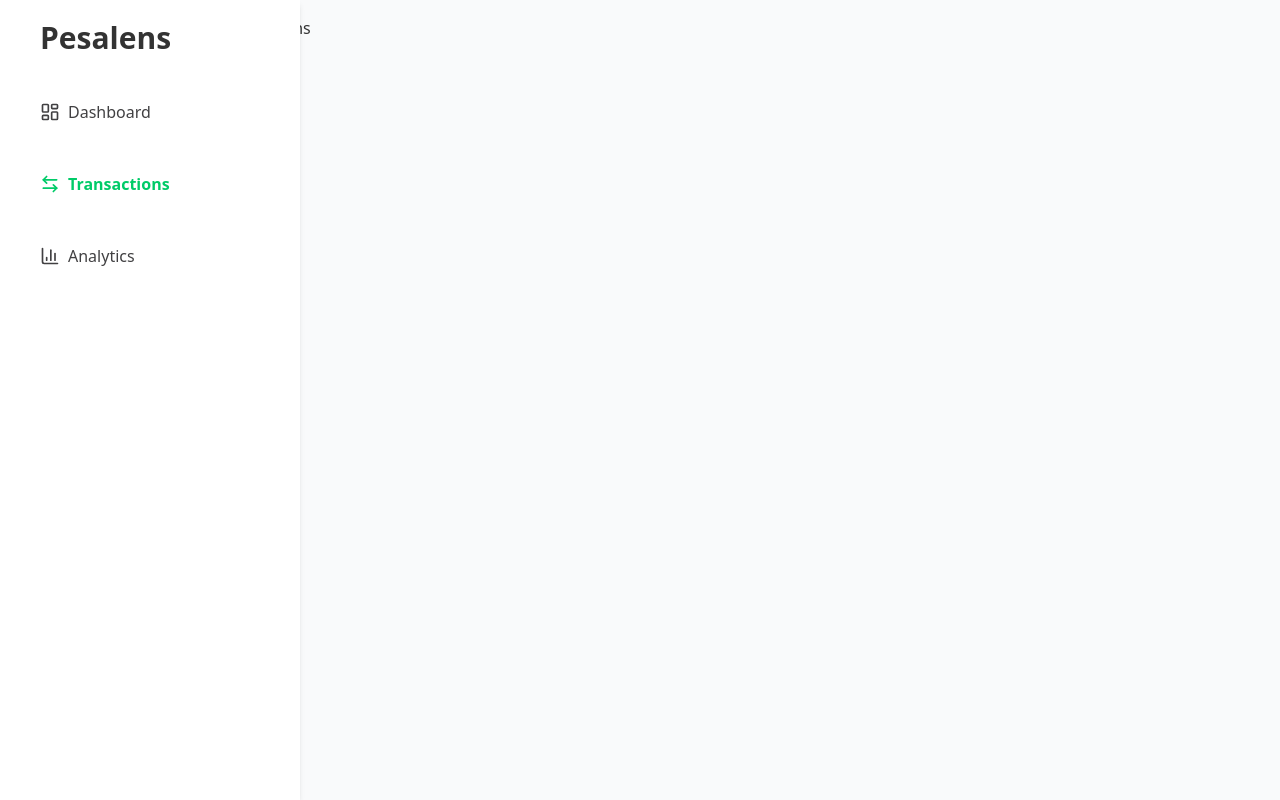
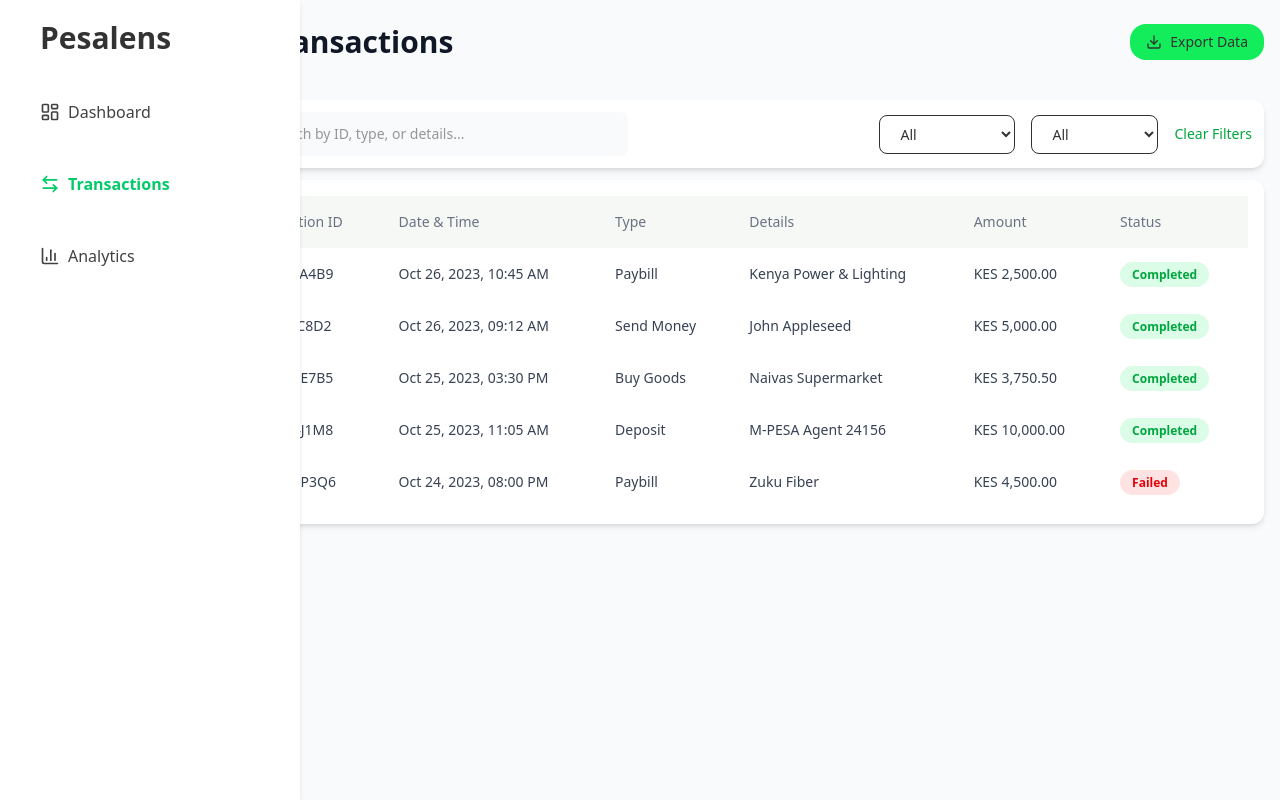
Before and after one commit to samuelkaranja/pesalens, a React (Vite) app: page /transactions in a window 1280 px wide. Built offline with nearby package versions, Linux system fonts and the light colour scheme.

Commit message:
Created a TransactionsTable and passed it in the Transactions page

```diff
--- a/src/components/RecentTransactions.tsx
+++ b/src/components/RecentTransactions.tsx
@@ -1,10 +1,12 @@
 import React from "react";
 
 export interface Transaction {
+  transactionId: string;
   date: string;
-  description: string;
   type: string;
+  details: string;
   amount: number;
+  status: string;
 }
 
 interface RecentTransactionsProps {
@@ -13,21 +15,23 @@ interface RecentTransactionsProps {
 }
 
 const RecentTransactions: React.FC<RecentTransactionsProps> = ({
-  title = "Recent Transactions",
+  title = "Recent Activity",
   transactions,
 }) => {
   return (
     <div className="w-full bg-white p-6 rounded-xl shadow-sm">
-      <h2 className="text-xl font-semibold mb-5">{title}</h2>
+      <h2 className="text-2xl font-semibold mb-7">{title}</h2>
 
       <div className="overflow-x-auto">
         <table className="min-w-full border-collapse">
           <thead>
             <tr className="bg-gray-100 text-left">
+              <th className="p-3 font-medium text-gray-600">Transaction ID</th>
               <th className="p-3 font-medium text-gray-600">Date</th>
-              <th className="p-3 font-medium text-gray-600">Description</th>
               <th className="p-3 font-medium text-gray-600">Type</th>
+              <th className="p-3 font-medium text-gray-600">Details</th>
               <th className="p-3 font-medium text-gray-600">Amount</th>
+              <th className="p-3 font-medium text-gray-600">Status</th>
             </tr>
           </thead>
 
@@ -37,12 +41,14 @@ const RecentTransactions: React.FC<RecentTransactionsProps> = ({
                 key={index}
                 className="border-b border-gray-300 last:border-b-0 hover:bg-gray-50 transition font-light text-md"
               >
+                <td className="p-3">{tx.transactionId}</td>
                 <td className="p-3">{tx.date}</td>
-                <td className="p-3">{tx.description}</td>
                 <td className="p-3 capitalize">{tx.type}</td>
+                <td className="p-3">{tx.details}</td>
                 <td className="p-3 font-medium">
                   KES {tx.amount.toLocaleString()}
                 </td>
+                <td className="p-3">{tx.status}</td>
               </tr>
             ))}
           </tbody>
--- /dev/null
+++ b/src/components/TransactionsTable.tsx
@@ -0,0 +1,134 @@
+import React, { useState } from "react";
+import { Search } from "lucide-react";
+
+export interface Transaction {
+  id: string;
+  date: string;
+  time: string;
+  type: string;
+  details: string;
+  amount: string;
+  status: "Completed" | "Failed";
+}
+
+interface TransactionsTableProps {
+  data: Transaction[];
+}
+
+const TransactionsTable: React.FC<TransactionsTableProps> = ({ data }) => {
+  const [searchText, setSearchText] = useState("");
+  const [typeFilter, setTypeFilter] = useState("All");
+  const [statusFilter, setStatusFilter] = useState("All");
+
+  // Filtered transactions based on search and filters
+  const filteredData = data.filter((t) => {
+    const matchesSearch =
+      t.id.toLowerCase().includes(searchText.toLowerCase()) ||
+      t.details.toLowerCase().includes(searchText.toLowerCase()) ||
+      t.type.toLowerCase().includes(searchText.toLowerCase());
+
+    const matchesType = typeFilter === "All" || t.type === typeFilter;
+    const matchesStatus = statusFilter === "All" || t.status === statusFilter;
+
+    return matchesSearch && matchesType && matchesStatus;
+  });
+
+  return (
+    <>
+      <div className="bg-white rounded-xl shadow-md border-gray-300 flex flex-wrap items-center justify-between gap-4 mt-5 p-3">
+        {/* Search + Filters */}
+        <div className="flex items-center bg-gray-50 border-gray-800 rounded-lg px-4 py-3 w-full md:w-100">
+          <Search className="h-4 w-4 text-gray-400" />
+          <input
+            type="text"
+            placeholder="Search by ID, type, or details..."
+            value={searchText}
+            onChange={(e) => setSearchText(e.target.value)}
+            className="ml-2 w-full outline-none text-sm bg-transparent"
+          />
+        </div>
+
+        <div className="flex gap-4">
+          <select
+            value={typeFilter}
+            onChange={(e) => setTypeFilter(e.target.value)}
+            className="bg-white border rounded-lg px-4 py-2 text-sm"
+          >
+            <option>All</option>
+            <option>Paybill</option>
+            <option>Send Money</option>
+            <option>Buy Goods</option>
+            <option>Deposit</option>
+          </select>
+
+          <select
+            value={statusFilter}
+            onChange={(e) => setStatusFilter(e.target.value)}
+            className="bg-white border rounded-lg px-4 py-2 text-sm"
+          >
+            <option>All</option>
+            <option>Completed</option>
+            <option>Failed</option>
+          </select>
+
+          <button
+            onClick={() => {
+              setSearchText("");
+              setTypeFilter("All");
+              setStatusFilter("All");
+            }}
+            className="text-green-600 text-sm font-medium hover:cursor-pointer hover:underline"
+          >
+            Clear Filters
+          </button>
+        </div>
+      </div>
+
+      <div className="bg-white rounded-xl shadow-md border-gray-300 mt-3 p-4">
+        {/* Table */}
+        <table className="w-full text-left">
+          <thead className="text-gray-500 text-sm border-b-gray-400 bg-[#f6f8f6]">
+            <tr>
+              <th className="py-4 px-4 font-medium">Transaction ID</th>
+              <th className="py-4 px-4 font-medium">Date & Time</th>
+              <th className="py-4 px-4 font-medium">Type</th>
+              <th className="py-4 px-4 font-medium">Details</th>
+              <th className="py-4 px-4 font-medium">Amount</th>
+              <th className="py-4 px-4 font-medium">Status</th>
+            </tr>
+          </thead>
+
+          <tbody className="text-gray-700 text-sm">
+            {filteredData.map((t, idx) => (
+              <tr
+                key={idx}
+                className="border-b-gray-400 hover:bg-gray-50 hover:cursor-pointer transition"
+              >
+                <td className="py-4 px-4 font-medium">{t.id}</td>
+                <td className="py-4 px-4">
+                  {t.date}, {t.time}
+                </td>
+                <td className="py-4 px-4">{t.type}</td>
+                <td className="py-4 px-4">{t.details}</td>
+                <td className="py-4 px-4">KES {t.amount}</td>
+                <td className="py-4 px-4">
+                  <span
+                    className={`px-3 py-1 rounded-full text-xs font-semibold ${
+                      t.status === "Completed"
+                        ? "bg-green-100 text-green-600"
+                        : "bg-red-100 text-red-600"
+                    }`}
+                  >
+                    {t.status}
+                  </span>
+                </td>
+              </tr>
+            ))}
+          </tbody>
+        </table>
+      </div>
+    </>
+  );
+};
+
+export default TransactionsTable;
--- a/src/pages/Dashboard.tsx
+++ b/src/pages/Dashboard.tsx
@@ -13,40 +13,52 @@ const stats = [
 
 const sampleData: Transaction[] = [
   {
+    transactionId: "TXN-001",
     date: "2025-01-12",
-    description: "Deposit from M-Pesa",
     type: "deposit",
+    details: "Deposit from M-Pesa",
     amount: 3500,
+    status: "Completed",
   },
   {
+    transactionId: "TXN-002",
     date: "2025-01-10",
-    description: "Withdrawal to Card",
     type: "withdrawal",
+    details: "Withdrawal to Card",
     amount: -2000,
+    status: "Completed",
   },
   {
+    transactionId: "TXN-003",
     date: "2025-01-05",
-    description: "Monthly Contribution",
     type: "saving",
+    details: "Monthly Contribution",
     amount: 1500,
+    status: "Completed",
   },
   {
+    transactionId: "TXN-004",
     date: "2025-01-12",
-    description: "Deposit from M-Pesa",
     type: "deposit",
+    details: "Deposit from M-Pesa",
     amount: 3500,
+    status: "Completed",
   },
   {
+    transactionId: "TXN-005",
     date: "2025-01-10",
-    description: "Withdrawal to Card",
     type: "withdrawal",
+    details: "Withdrawal to Card",
     amount: -2000,
+    status: "Completed",
   },
   {
+    transactionId: "TXN-006",
     date: "2025-01-05",
-    description: "Monthly Contribution",
     type: "saving",
+    details: "Monthly Contribution",
     amount: 1500,
+    status: "Completed",
   },
 ];
 
--- a/src/pages/Transactions.tsx
+++ b/src/pages/Transactions.tsx
@@ -1,7 +1,69 @@
 import React from "react";
+import type { Transaction } from "../components/TransactionsTable";
+import TransactionsTable from "../components/TransactionsTable";
+import { Download } from "lucide-react";
+
+const transactions: Transaction[] = [
+  {
+    id: "RKT6G3A4B9",
+    date: "Oct 26, 2023",
+    time: "10:45 AM",
+    type: "Paybill",
+    details: "Kenya Power & Lighting",
+    amount: "2,500.00",
+    status: "Completed",
+  },
+  {
+    id: "RKS1F9C8D2",
+    date: "Oct 26, 2023",
+    time: "09:12 AM",
+    type: "Send Money",
+    details: "John Appleseed",
+    amount: "5,000.00",
+    status: "Completed",
+  },
+  {
+    id: "RKR9H2E7B5",
+    date: "Oct 25, 2023",
+    time: "03:30 PM",
+    type: "Buy Goods",
+    details: "Naivas Supermarket",
+    amount: "3,750.50",
+    status: "Completed",
+  },
+  {
+    id: "RKQ5K4J1M8",
+    date: "Oct 25, 2023",
+    time: "11:05 AM",
+    type: "Deposit",
+    details: "M-PESA Agent 24156",
+    amount: "10,000.00",
+    status: "Completed",
+  },
+  {
+    id: "RKP8N7P3Q6",
+    date: "Oct 24, 2023",
+    time: "08:00 PM",
+    type: "Paybill",
+    details: "Zuku Fiber",
+    amount: "4,500.00",
+    status: "Failed",
+  },
+];
 
 const Transactions: React.FC = () => {
-  return <div>Transactions</div>;
+  return (
+    <div className="py-2">
+      <div className="flex flex-row items-center justify-between mb-10">
+        <h1 className="text-3xl font-bold text-gray-900">All Transactions</h1>
+        <button className="flex items-center gap-2 text-sm bg-[#13ec5b] py-2 px-4 rounded-2xl">
+          <Download className="h-4 w-4" />
+          Export Data
+        </button>
+      </div>
+      <TransactionsTable data={transactions} />
+    </div>
+  );
 };
 
 export default Transactions;
```
